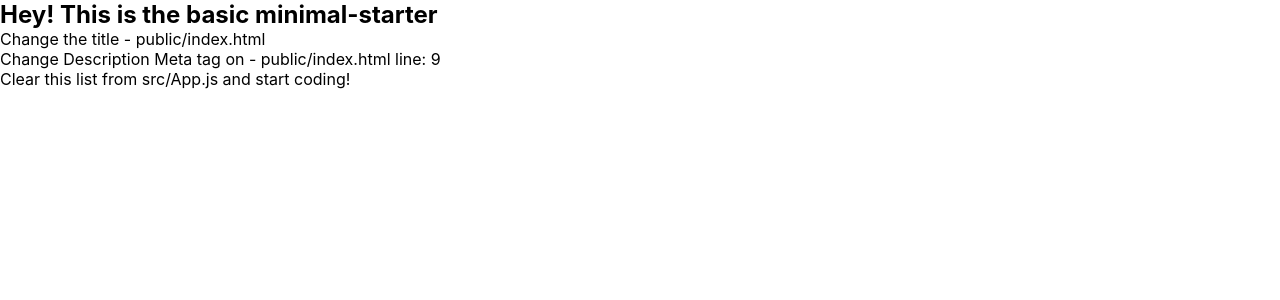
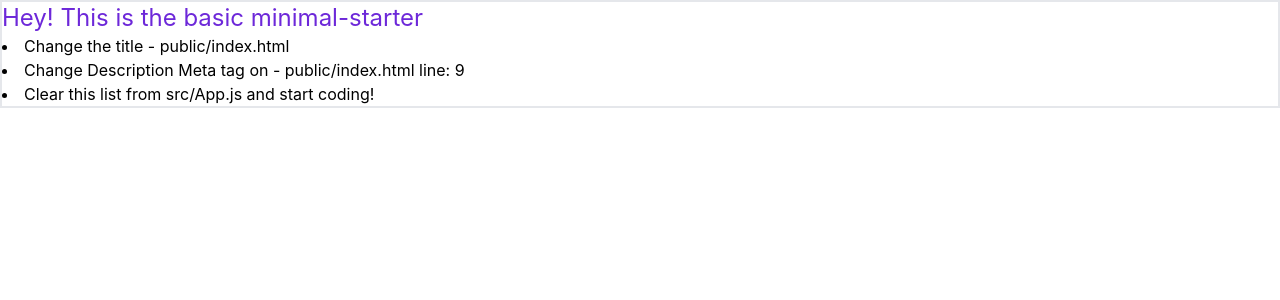
Before and after one commit to seebham/my-react-cra-starters, a React (Create React App) app: page / in a window 1280 px wide. Shown: the top 300 px of the page. Built offline with nearby package versions, Linux system fonts and the light colour scheme.

Commit message:
tailwind done

```diff
--- /dev/null
+++ b/craco.config.js
@@ -0,0 +1,7 @@
+module.exports = {
+  style: {
+    postcss: {
+      plugins: [require("tailwindcss"), require("autoprefixer")],
+    },
+  },
+};
--- a/src/App.js
+++ b/src/App.js
@@ -1,8 +1,10 @@
 function App() {
   return (
-    <div className="App">
-      <h2>Hey! This is the basic minimal-starter</h2>
-      <ul>
+    <div className="container lg mx-auto border-2">
+      <h2 className="text-2xl text-purple-700">
+        Hey! This is the basic minimal-starter
+      </h2>
+      <ul className="list-disc list-inside">
         <li>Change the title - public/index.html</li>
         <li>Change Description Meta tag on - public/index.html line: 9</li>
         <li>Clear this list from src/App.js and start coding!</li>
--- a/src/index.css
+++ b/src/index.css
@@ -1,3 +1,7 @@
+@tailwind base;
+@tailwind components;
+@tailwind utilities;
+
 * {
   margin: 0;
   padding: 0;
--- /dev/null
+++ b/tailwind.config.js
@@ -0,0 +1,11 @@
+module.exports = {
+  purge: ["./src/**/*.{js,jsx,ts,tsx}", "./public/index.html"],
+  darkMode: false, // or 'media' or 'class'
+  theme: {
+    extend: {},
+  },
+  variants: {
+    extend: {},
+  },
+  plugins: [],
+};
```
Also changed, not shown: package.json (+8 -4 lines), 2 other files (tests, documents, lock files or other folders).
